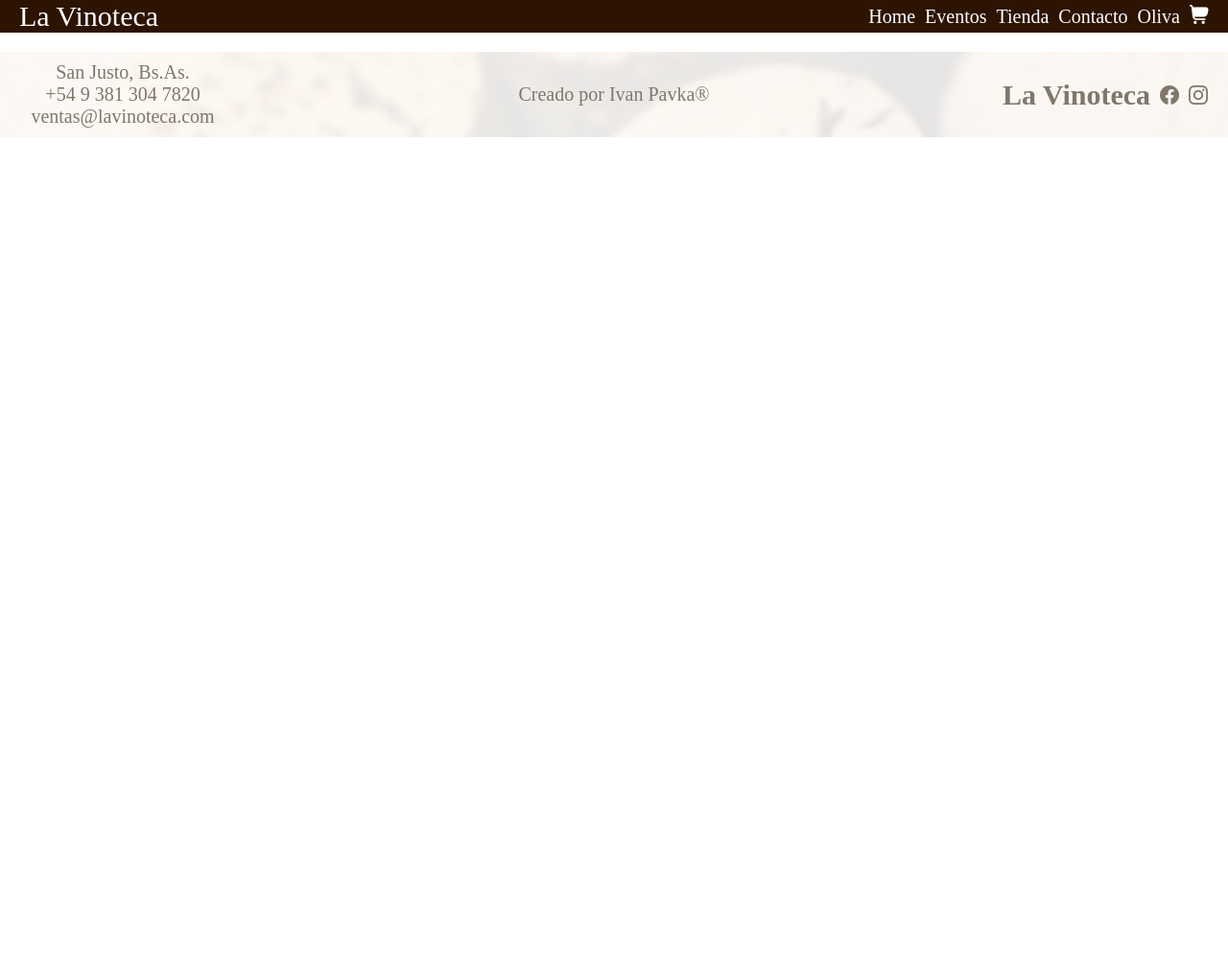
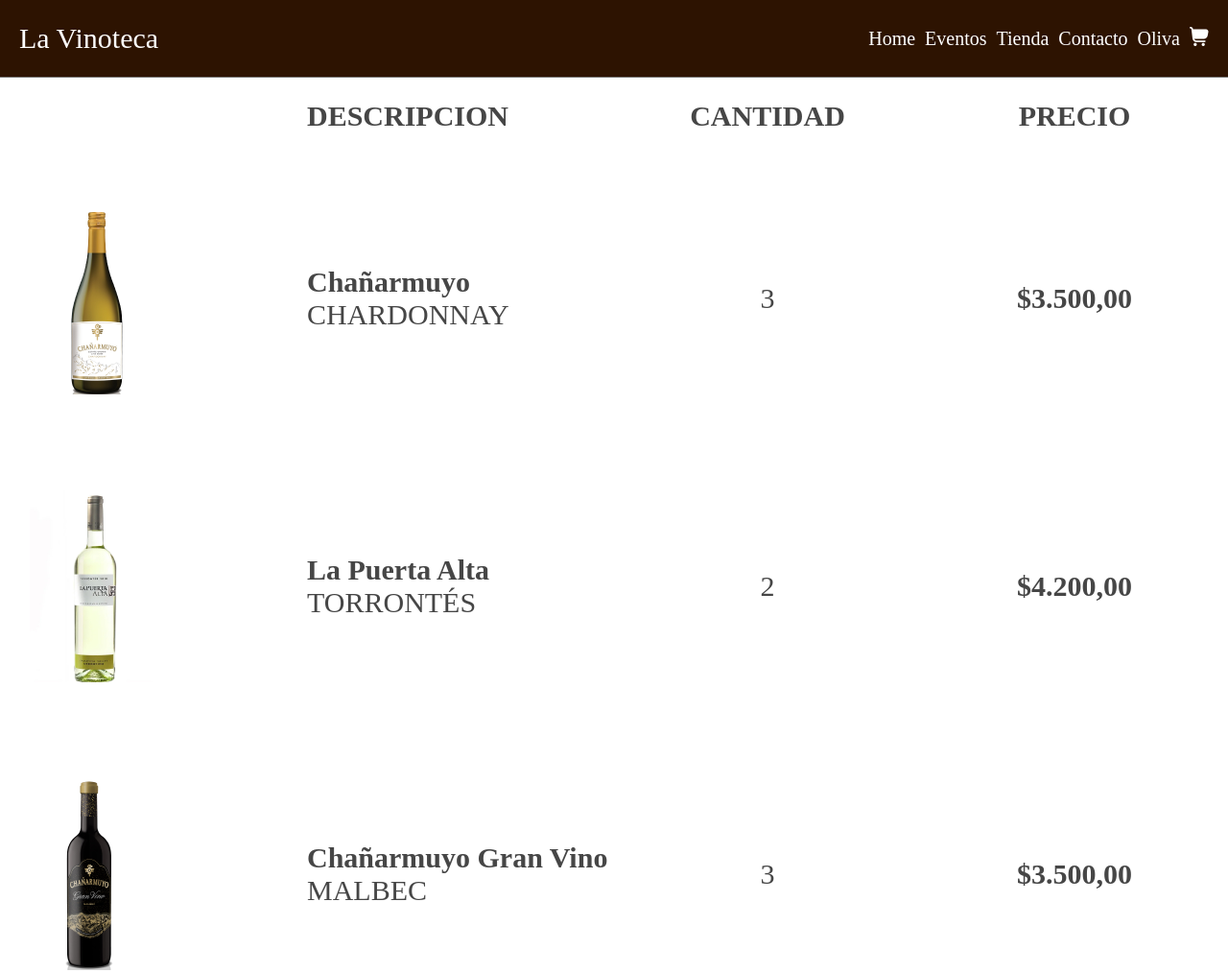
Before and after one commit to ivanpavka/PF-Pavka, a website: page pages/carrito.html in a window 1280 px wide. Shown: the top 1014 px of the page at 96% size. Before the commit the page ends 800 px from the top, so only its background shows below. Drawn offline with nearby package versions, Linux system fonts and the light colour scheme; a web font is replaced by a local one.

Commit message:
Correcciones

```diff
--- a/pages/carrito.html
+++ b/pages/carrito.html
@@ -49,13 +49,58 @@
             </nav>
         </header>
 
-        <div class="grid-portada">
+        <!--<div class="grid-portada">
 
         </div>
 
-        <div class="grid-content">
+        <div class="carri-content">
 
-        </div>
+        </div>-->
+
+        <main class="carrito">
+
+            <h2 class="descript">DESCRIPCION</h2>
+            <h2 class="cantidad text-center">CANTIDAD</h2>
+            <h2 class="precio text-center">PRECIO</h2>
+
+            <!--Producto1-->
+            <img class="img1" src="../img/vinos/Clasico-chardonnay.jpg" alt="Clasico-chardonnay" title="Chardonnay">
+            <div class="descrip1">
+                <h4>Chañarmuyo</h4>
+                <p>CHARDONNAY</p>
+            </div>
+            <div class="cant1 text-center">
+                <p>3</p>
+            </div>
+            <div class="precio1 text-center">
+                <h3>$3.500,00</h3>
+            </div>
+            <!--Producto2-->
+            <img class="img2" src="../img/vinos/torrontes-fv.jpg" alt="torrontes-lapuerta-alta" title="Torrontes - La Puerta Alta">
+            <div class="descrip2">
+                <h4>La Puerta Alta</h4>
+                <p>TORRONTÉS</p>
+            </div>
+            <div class="cant2 text-center">
+                <p>2</p>
+            </div>
+            <div class="precio2 text-center">
+                <h3>$4.200,00</h3>
+            </div>
+            <!--Producto3-->
+            <img class="img3" src="../img/vinos/malbec-ch.jpg" alt="chañarmuyo-rosado" title="Rosado Clásico">
+            <div class="descrip3">
+                <h4>Chañarmuyo Gran Vino</h4>
+                <p>MALBEC</p>
+            </div>
+            <div class="cant3 text-center">
+                <p>3</p>
+            </div>
+            <div class="precio3 text-center">
+                <h3>$3.500,00</h3>
+            </div>
+
+        </main>
 
         <footer class="grid-footer text-center">
             <div class="area1">
@@ -76,5 +121,6 @@
             </div>
         </footer>
     </div>
+
 </body>
 </html>
--- a/scss/partials/_carrito.scss
+++ b/scss/partials/_carrito.scss
@@ -0,0 +1,114 @@
+@import '../var/variables';
+
+.carri-content{
+    display: grid;
+    grid-template-columns: 1fr 1fr;
+    grid-template-rows: 8em auto auto 15em;
+    grid-template-areas:
+                        "cabecera    cabecera"
+                        "encabezado  encabezado"
+                        "carrito     carrito"
+                        "footer      footer";
+
+    img{
+        width: 10rem;
+        height: auto;
+    }
+
+    .carrito{
+
+        grid-area: carrito;
+        display: grid;
+        justify-content: center;
+        align-items: center;
+        grid-template-columns: 1fr 1fr 1fr 1fr;
+        grid-template-rows: 4em repeat(6, 10em);
+        grid-template-areas:
+                            ".      descrip     cantidad    precio"
+                            "img1   descrip1    cant1       precio1"
+                            "img2   descrip2    cant2       precio2"
+                            "img3   descrip3    cant3       precio3";
+
+        .descript{
+            grid-area: descrip;
+        }
+        .cantidad{
+            grid-area: cantidad;
+        }
+        .precio{
+            grid-area: precio;
+        }
+
+        /*PROD1*/
+        .img1{
+            grid-area: img1;
+        }
+        .descrip1{
+            grid-area: descrip1;
+        }
+        .cant1{
+            grid-area: cant1;
+        }
+        .precio1{
+            grid-area: precio1;
+        }
+
+        /*PROD2*/
+        .img2{
+            grid-area: img2;
+        }
+        .descrip2{
+            grid-area: descrip2;
+        }
+        .cant2{
+            grid-area: cant2;
+        }
+        .precio2{
+            grid-area: precio2;
+        }
+
+        /*PROD3*/
+        .img3{
+            grid-area: img3;
+        }
+        .descrip3{
+            grid-area: descrip3;
+        }
+        .cant3{
+            grid-area: cant3;
+        }
+        .precio3{
+            grid-area: precio3;
+        }
+
+
+    }
+
+
+}
+
+.carrito:not(:last-child){
+    border-top: 1px solid gray;
+}
+
+@media screen and (min-width: 1024px){
+    .carri-content{
+        grid-template-columns: 1fr 1fr;
+        grid-template-rows: 4em auto auto 10em;
+
+        img{
+            width: 20rem;
+            height: auto;
+        }
+
+
+        .carrito{
+            grid-template-columns: 1fr 1fr 1fr 1fr;
+            grid-template-rows: 4em repeat(3, 15em);
+
+            h2, h3, h4, p{
+                font-size: 3rem;
+            }
+        }
+    }
+}
--- a/scss/partials/_eventos.scss
+++ b/scss/partials/_eventos.scss
@@ -65,6 +65,7 @@
         margin-top: 1rem;
         font-size: 2rem;
         width: 40rem;
+        max-width: 100%;
     }
 }
 
@@ -84,13 +85,13 @@
 
     .evento {
         h2 {
-            font-size: 5rem;
+            font-size: 3.5rem;
             color: #5f0e0e;
         }
         p {
             margin-top: 1rem;
             font-size: 3rem;
-            width: 70rem;
+            width: 50rem;
         }
     }
 
--- a/scss/partials/_formulario-contacto.scss
+++ b/scss/partials/_formulario-contacto.scss
@@ -53,6 +53,7 @@
             display: flex;
             flex-direction: column;
             width: 40rem;
+            height: 10rem;
             justify-content: center;
             align-items: center;
             background-color: #eeeeee;
--- a/scss/partials/_index.scss
+++ b/scss/partials/_index.scss
@@ -1,6 +1,6 @@
 @import '../var/variables';
 
-.container {
+.conteiner {
     display: grid;
     grid-template-columns: 1fr 1fr;
     grid-template-rows: 8em 20em 5em auto auto 15em;
@@ -40,7 +40,7 @@
 
 
 @media screen and (min-width: 1024px){
-    .container{
+    .conteiner{
         grid-template-columns: 1fr 1fr 1fr 1fr;
         grid-template-rows: 4em 20em 5em auto 10em;
         grid-template-areas:
--- a/scss/partials/_tienda.scss
+++ b/scss/partials/_tienda.scss
@@ -15,7 +15,7 @@
                         "prod7         prod8"
                         "espumantes    espumantes"
                         "prod9         prod10"
-                        "prod11        prod11"
+                        "prod11        ."
                         "oliva         oliva"
                         "prod12        prod13"
                         "prod14        prod15"
@@ -53,7 +53,7 @@
     .tienda-portada{
         grid-area: t-portada;
         @extend .grid-portada;
-        background-image: url(/img/tienda-100.jpg);
+        background-image: url(../img/tienda-100.jpg);
         background-position: center center;
         justify-content: start;
         padding-top: 5rem;
@@ -91,7 +91,6 @@
     }
     .prod11 {
         grid-area: prod11;
-        justify-self: center;
     }
     .prod12 {
         grid-area: prod12;
```
Also changed, not shown: index.html (+4 -2 lines), pages/oliva.html (+4 -4 lines), css/style.css, scss/partials/_general.scss (line endings or trailing spaces), 1 other file.
